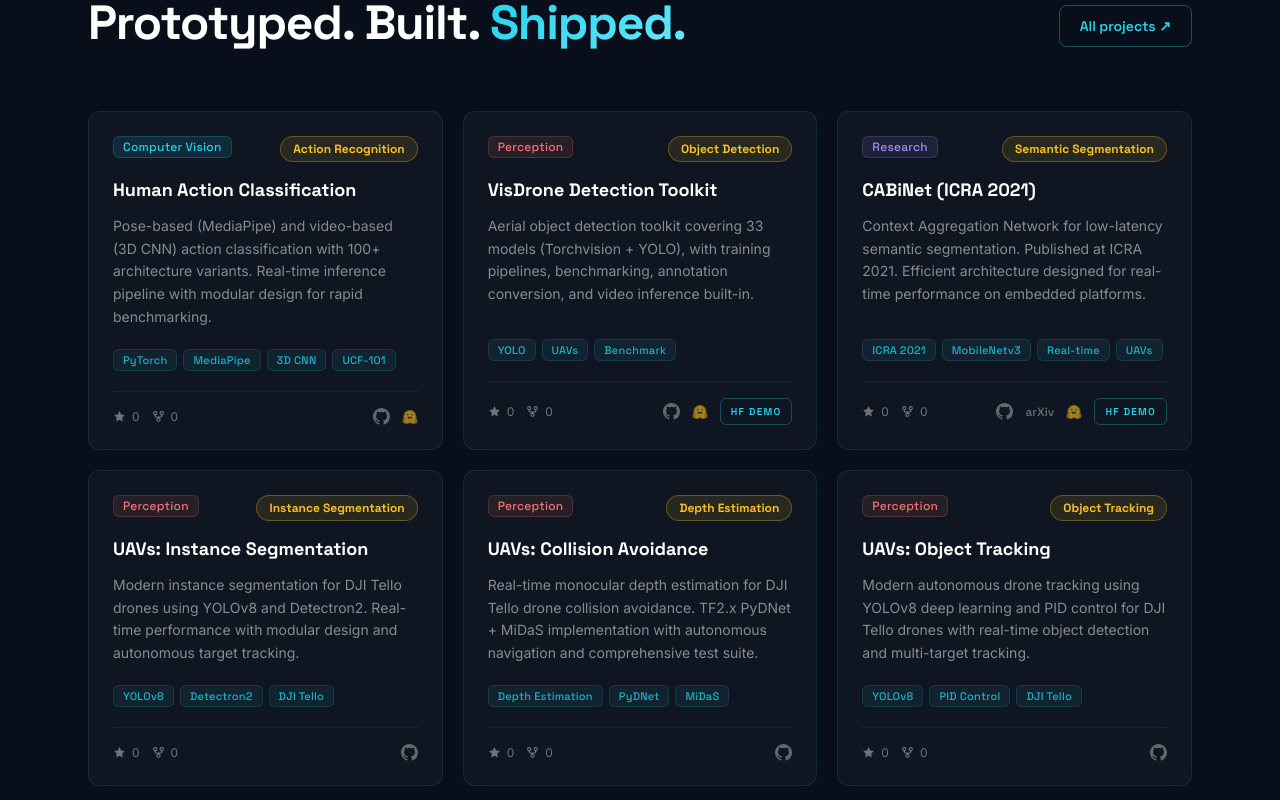
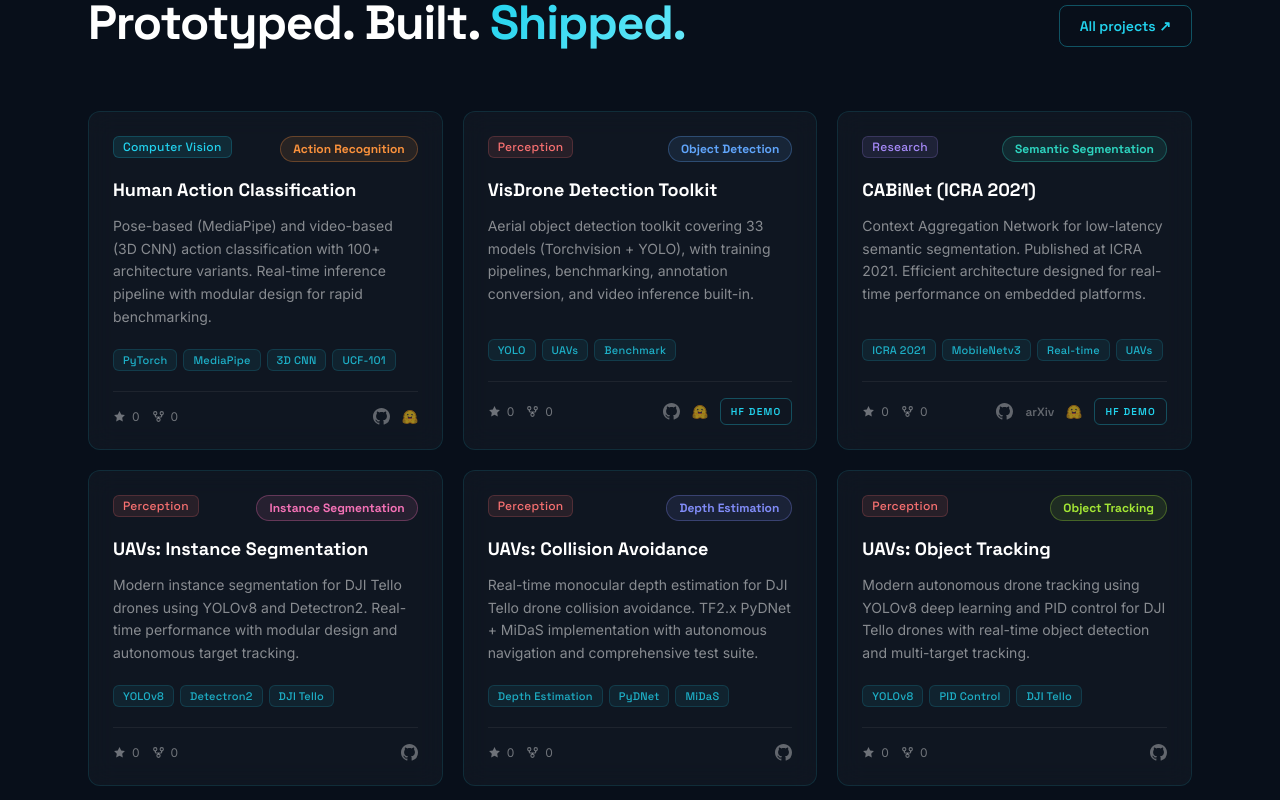
Before and after one commit to dronefreak/saumya-portfolio, a React (Vite) app: page / in a window 1280 px wide. Shown: the part 3720-4520 px from the top of the page. Built offline with nearby package versions, Linux system fonts and the light colour scheme; no server answers.

Commit message:
fix: Add zoo downloads
Signed-off-by: dronefreak <kumaar324@gmail.com>

```diff
--- a/src/components/Projects.jsx
+++ b/src/components/Projects.jsx
@@ -80,6 +80,19 @@
 
   const catColor = categoryColors[project.category] || 'text-cyan-400 bg-cyan-400/10 border-cyan-400/20'
 
+  const badgeColors = {
+    'Action Recognition': 'text-orange-400 bg-orange-400/10 border-orange-400/30',
+    'Object Detection': 'text-blue-400 bg-blue-400/10 border-blue-400/30',
+    'Semantic Segmentation': 'text-teal-400 bg-teal-400/10 border-teal-400/30',
+    'Instance Segmentation': 'text-pink-400 bg-pink-400/10 border-pink-400/30',
+    'Depth Estimation': 'text-indigo-400 bg-indigo-400/10 border-indigo-400/30',
+    'Object Tracking': 'text-lime-400 bg-lime-400/10 border-lime-400/30',
+    'Flight Control': 'text-sky-400 bg-sky-400/10 border-sky-400/30',
+    'Hugging Face': 'text-amber-400 bg-amber-400/10 border-amber-400/30',
+  }
+
+  const badgeColor = badgeColors[project.badge] || 'text-amber-400 bg-amber-400/10 border-amber-400/30'
+
   return (
     <motion.div
       ref={ref}
@@ -94,7 +107,7 @@
           {project.category}
         </span>
         {project.badge && (
-          <span className="font-display font-bold text-xs text-amber-400 border border-amber-400/30 bg-amber-400/10 rounded-full px-3 py-1">
+          <span className={`font-display font-bold text-xs border rounded-full px-3 py-1 ${badgeColor}`}>
             {project.badge}
           </span>
         )}
```
